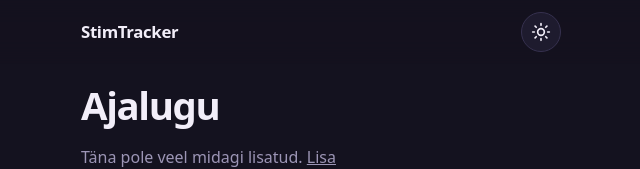
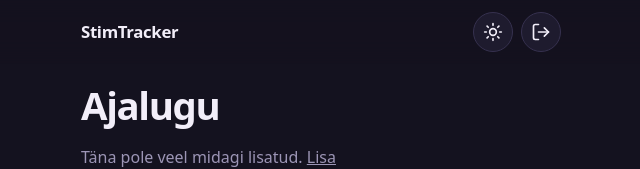
Before and after one commit to rakenduste-programmeerimine-2026/StimTracker, a Next.js app: page /history in a window 1280 px wide. Shown: the top 169 px of the page, without its empty margins (319-959 px from the left). Built offline with nearby package versions, Linux system fonts and the light colour scheme.

Commit message:
feat(ui): add sign-out button to the header

```diff
--- a/src/components/AppShell.module.css
+++ b/src/components/AppShell.module.css
@@ -26,3 +26,8 @@
   margin: 0 auto;
   padding: 8px 20px calc(var(--nav-height) + 40px);
 }
+
+.actions {
+  display: flex;
+  gap: 8px;
+}
--- a/src/components/AppShell.tsx
+++ b/src/components/AppShell.tsx
@@ -1,4 +1,5 @@
 import BottomNav from "@/components/BottomNav";
+import SignOutButton from "@/components/SignOutButton";
 import ThemeToggle from "@/components/ThemeToggle";
 import styles from "./AppShell.module.css";
 
@@ -8,7 +9,10 @@ export default function AppShell({ children }: { children: React.ReactNode }) {
       <header className={styles.header}>
         <div className={styles.headerInner}>
           <span className={styles.brand}>StimTracker</span>
-          <ThemeToggle />
+          <div className={styles.actions}>
+            <ThemeToggle />
+            <SignOutButton />
+          </div>
         </div>
       </header>
       <main className={styles.main}>{children}</main>
--- /dev/null
+++ b/src/components/SignOutButton.tsx
@@ -0,0 +1,18 @@
+import { signOut } from "@/app/login/actions";
+import styles from "./ThemeToggle.module.css";
+
+// Logs out through the server action, which clears the session cookie and
+// opens /login.
+export default function SignOutButton() {
+  return (
+    <form action={signOut}>
+      <button type="submit" className={styles.toggle} aria-label="Logi välja">
+        <svg viewBox="0 0 24 24" fill="none" stroke="currentColor" strokeWidth="2" strokeLinecap="round" strokeLinejoin="round" aria-hidden="true">
+          <path d="M9 21H5a2 2 0 0 1-2-2V5a2 2 0 0 1 2-2h4" />
+          <path d="m16 17 5-5-5-5" />
+          <path d="M21 12H9" />
+        </svg>
+      </button>
+    </form>
+  );
+}
```
Also changed, not shown: 1 other file (tests, documents, lock files or other folders).
